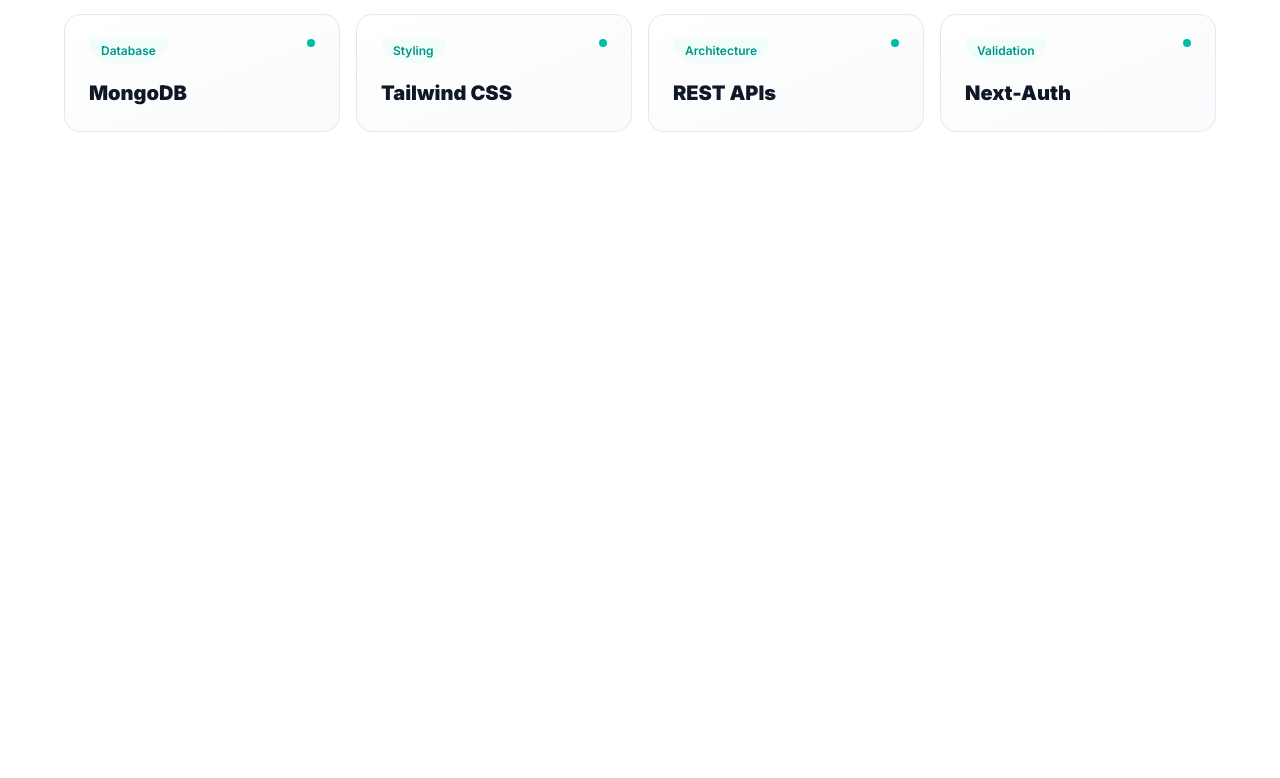
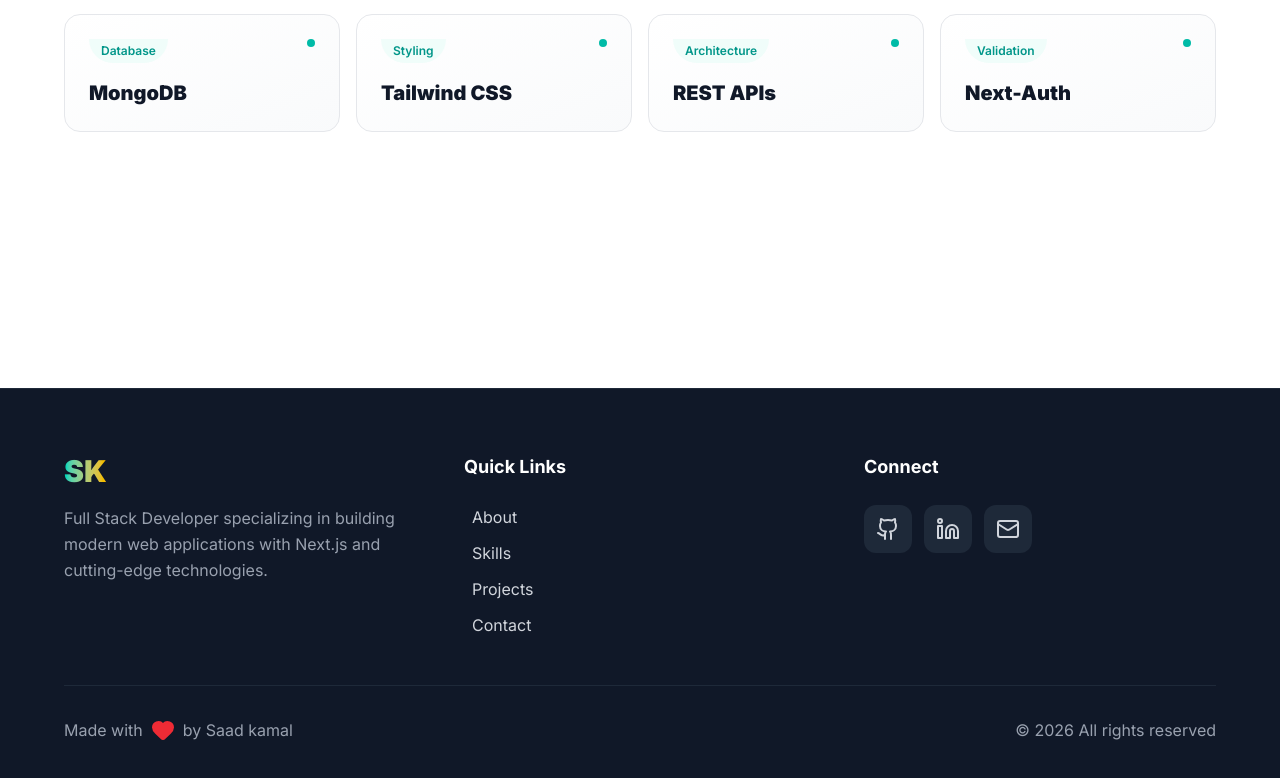
Before and after one commit to SaadkamalShaikhdev/Saad-Portfolio, a Next.js app: page / in a window 1280 px wide. Shown: the part 2763-3541 px from the top of the page. Before the commit the page ends 3151 px from the top, so only its background shows below. Built offline with nearby package versions, Linux system fonts and the light colour scheme.

Commit message:
Footer section completed

```diff
--- a/app/layout.tsx
+++ b/app/layout.tsx
@@ -3,6 +3,7 @@
 import { ThemeProvider } from 'next-themes'
 import Navbar from "@/components/Navbar";
 import "./globals.css";
+import Footer from "@/components/Footer";
 
 
 
@@ -36,6 +37,7 @@
       <ThemeProvider attribute="class">
         <Navbar/>
         {children}
+        <Footer/>
       </ThemeProvider>
       </body>
     </html>
--- /dev/null
+++ b/components/Footer.tsx
@@ -0,0 +1,42 @@
+import React from 'react'
+import { Github,Linkedin,Mail, Heart } from 'lucide-react'
+const Footer = () => {
+  return (
+    <footer className='bg-gray-900 dark:bg-black text-gray-300 dark:text-gray-400 py-16 px-6 transition-colors border-t border-gray-800 dark:border-gray-900'>
+      <div className='container mx-auto'>
+        <div className='max-w-6xl mx-auto'>
+            <div className='grid md:grid-cols-3 gap-12 mb-12'>
+            <div><h3 className='text-white text-3xl font-black mb-4'><span className='text-transparent bg-clip-text bg-gradient-to-r from-teal-400 to-amber-400'>SK</span></h3>
+                    <p className='text-gray-400 dark:text-gray-500 leading-relaxed'>Full Stack Developer specializing in building modern web applications with Next.js and cutting-edge technologies.</p>
+            </div>
+            <div>
+                <h4 className='text-white font-bold mb-6 text-lg'>Quick Links</h4>
+                <ul className='space-y-3'>
+                    <li><a href="#About" className='hover:text-teal-400 transition-colors flex items-center gap-2 group'> <span className='w-0 group-hover:w-2 h-0.5 bg-teal-400 transition-all'></span>About</a></li>
+                    <li><a href="#Skills" className='hover:text-teal-400 transition-colors flex items-center gap-2 group'> <span className='w-0 group-hover:w-2 h-0.5 bg-teal-400 transition-all'></span>Skills</a></li>
+                    <li><a href="#Projects" className='hover:text-teal-400 transition-colors flex items-center gap-2 group'> <span className='w-0 group-hover:w-2 h-0.5 bg-teal-400 transition-all'></span>Projects</a></li>
+                    <li><a href="#Contact" className='hover:text-teal-400 transition-colors flex items-center gap-2 group'> <span className='w-0 group-hover:w-2 h-0.5 bg-teal-400 transition-all'></span>Contact</a></li>
+                </ul>
+            </div>
+            <div>
+                <h4 className='text-white font-bold mb-6 text-lg'>Connect</h4>
+                <div className='flex gap-3'>
+                    <a target='_blank' href="https://github.com/SaadkamalShaikhdev" className='w-12 h-12 bg-gray-800 dark:bg-gray-900 rounded-xl flex items-center justify-center hover:bg-teal-600 hover:scale-110 transition-all'><Github/></a>
+                    <a target='_blank' href="https://www.linkedin.com/in/saadkamal-shaikh-887449398/" className='w-12 h-12 bg-gray-800 dark:bg-gray-900 rounded-xl flex items-center justify-center hover:bg-teal-600 hover:scale-110 transition-all'><Linkedin/></a>
+                    <a target='_blank' href="mailto:saadkamalshaikhdev@gmail.com" className='w-12 h-12 bg-gray-800 dark:bg-gray-900 rounded-xl flex items-center justify-center hover:bg-teal-600 hover:scale-110 transition-all'><Mail/></a>
+                </div>
+            </div>
+            </div>
+            <div className='pt-8 border-t border-gray-800 dark:border-gray-900 flex flex-col md:flex-row justify-between items-center gap-4'>
+                <p className='flex items-center gap-2 text-gray-400 dark:text-gray-500'>Made with <Heart fill='#fb2c36' className=' text-red-500 animate-pulse'/> by Saad kamal</p>
+                <p className='text-gray-400 dark:text-gray-500'>
+                    © 2026 All rights reserved
+                </p>
+            </div>
+        </div>
+      </div>
+    </footer>
+  )
+}
+
+export default Footer
```
